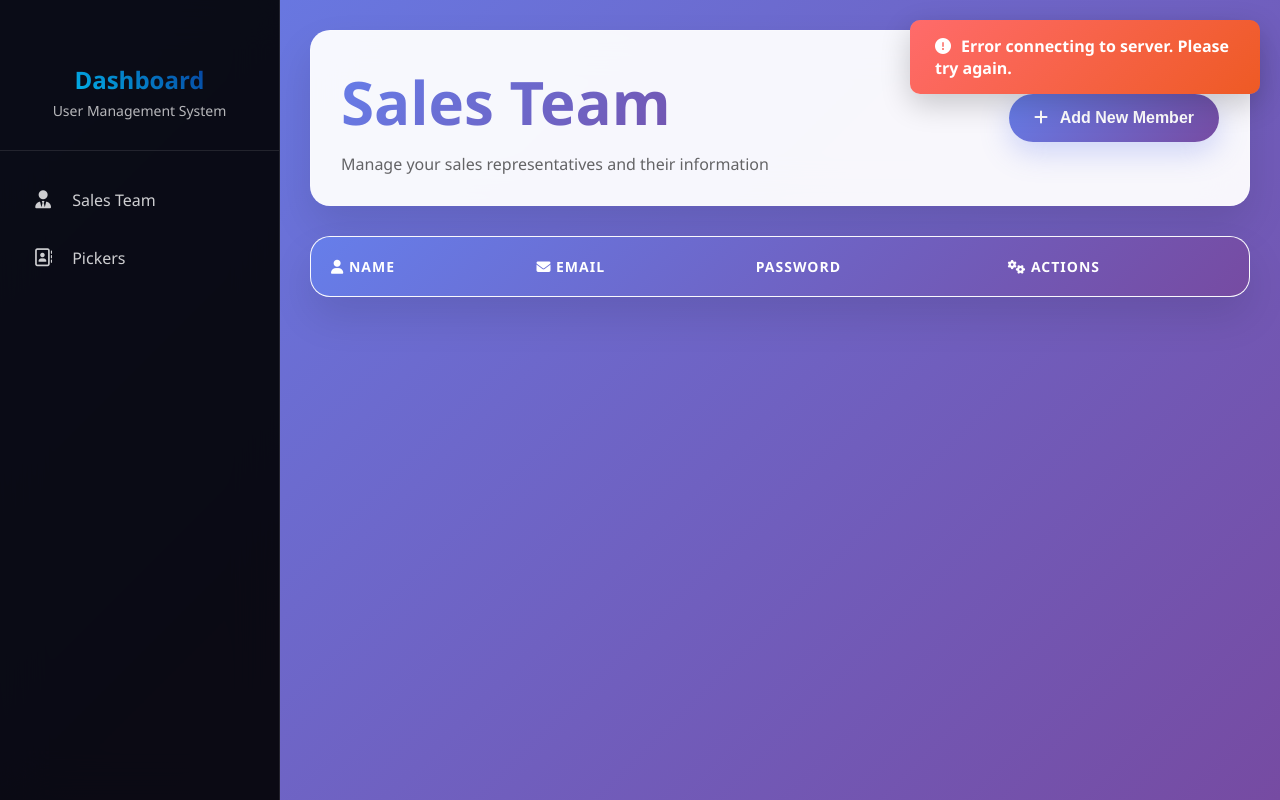
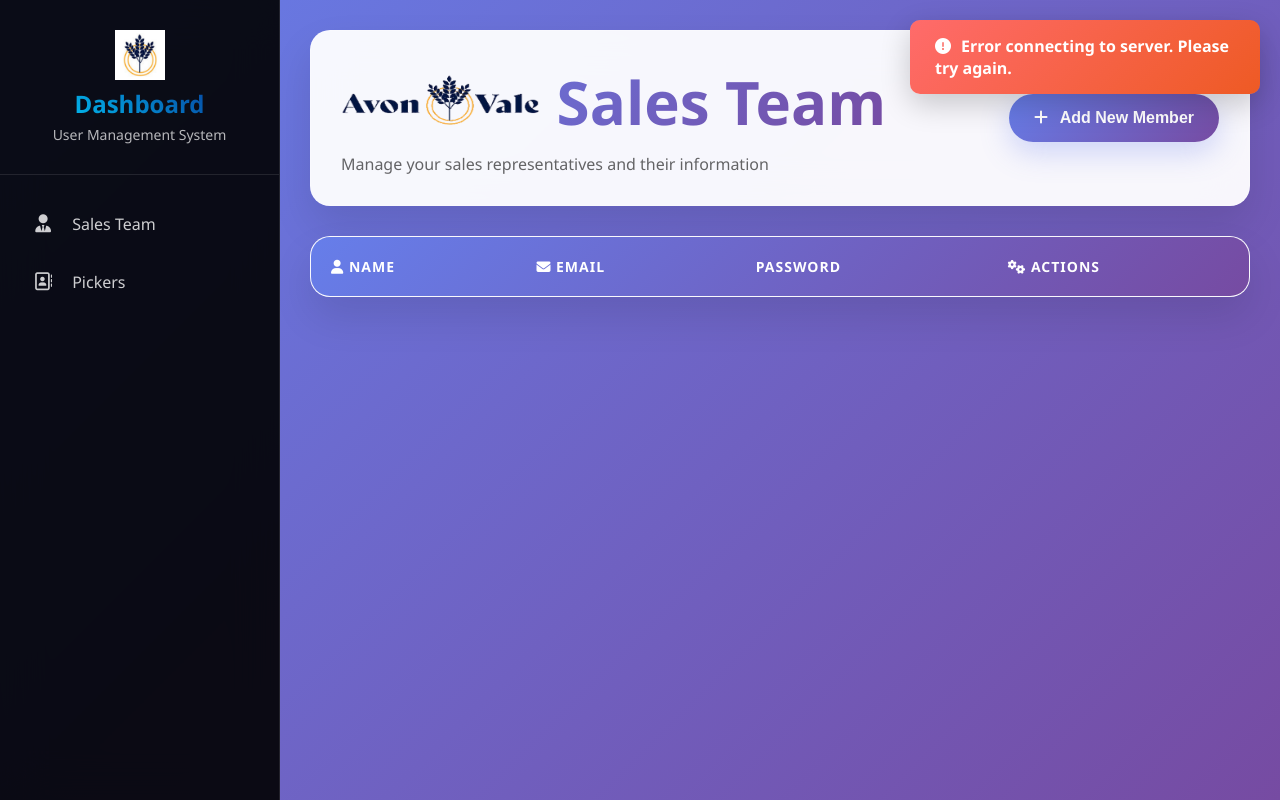
Before and after one commit to Rimjhim0405/Admin-Panel, a website: page public/dashboard.html in a window 1280 px wide. Drawn offline with Linux system fonts and the light colour scheme; no server answers; some icons are missing.

Commit message:
Update dashboard.html

```diff
--- a/public/dashboard.html
+++ b/public/dashboard.html
@@ -468,7 +468,8 @@
     <body>
         <div class="sidebar">
             <div class="sidebar-header">
-                <h1> <br>Dashboard</h1>
+                <h1><img src = "assets/App Icon.png" width = "50" height = "50">
+                    <br>Dashboard</h1>
                 <p>User Management System</p>
 
             </div>
@@ -489,7 +490,7 @@
                 <div class="content-header">
                     <div style="display: flex; justify-content: space-between; align-items: center; flex-wrap: wrap; gap: 20px;">
                         <div>
-                            <h1>  Sales Team  </h1>
+                            <h1> <img src ="assets/splash logo.png" width = "200" height = "50"> Sales Team  </h1>
                             <p>Manage your sales representatives and their information</p>
                         </div>
                         <button class="add-btn" onclick="addEntry('salesman')">
@@ -520,7 +521,7 @@
                 <div class="content-header">
                     <div style="display: flex; justify-content: space-between; align-items: center; flex-wrap: wrap; gap: 20px;">
                         <div>
-                            <h1>Pickers</h1>
+                            <h1><img src ="assets/splash logo.png" width = "200" height = "50">Pickers</h1>
                             <p>Manage your pickers and their details</p>
                         </div>
                         <button class="add-btn" onclick="addEntry('picker')">
```
